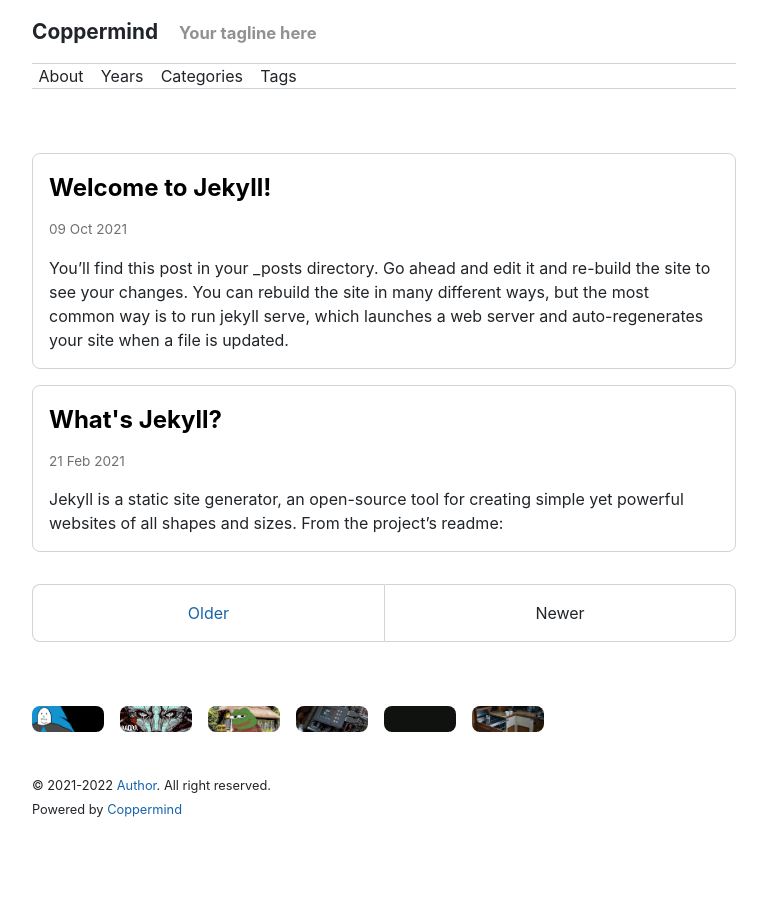
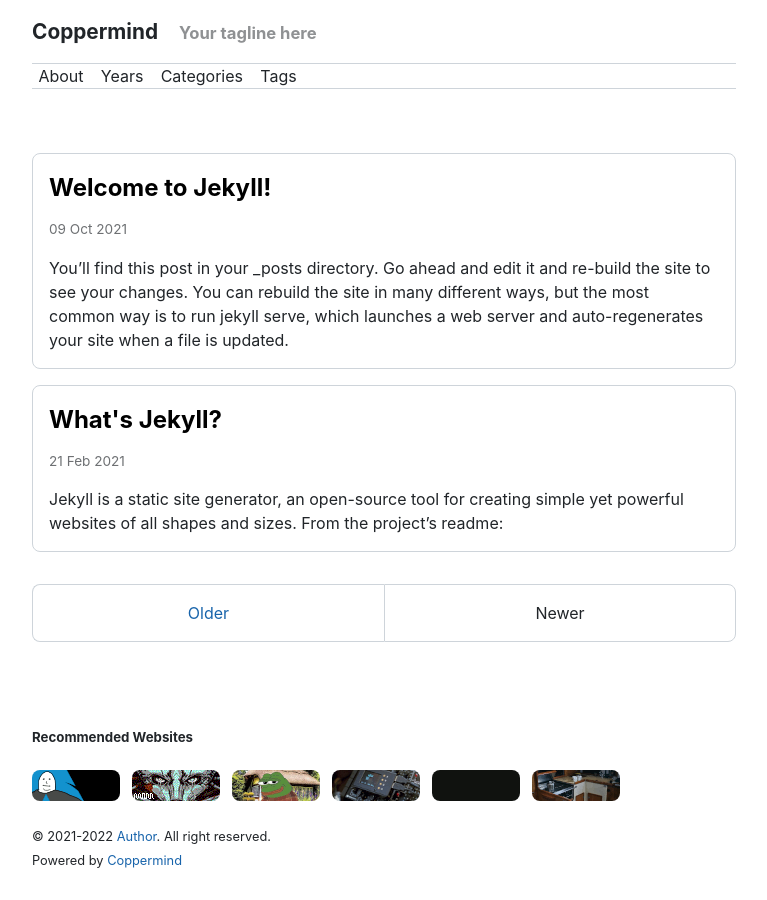
Before and after one commit to JesseWilliamson/Coppermind, a Jekyll site: the page built from index.html, in a window 1280 px wide. Shown: the whole page, without its empty margins (256-1023 px from the left). Built offline with Jekyll 4.4.1, drawn with Linux system fonts in a browser that asks for light colours; nearby versions of some CDN libraries; the list of posts is cut into pages by our own code.

Commit message:
Fixed pin formatting and added a subheading for pins

```diff
--- a/Gemfile
+++ b/Gemfile
@@ -2,3 +2,5 @@
 
 source "https://rubygems.org"
 gemspec
+
+gem "webrick", "~> 1.7"
--- a/_includes/footer.html
+++ b/_includes/footer.html
@@ -1,19 +1,19 @@
 
 <footer class="footer">
 
-  <div class="pinlist">
-    {% if site.data.pins %}
-      {% for item in site.data.pins %}
-        <a href="{{ item.url }}" class="pin">
-          <img src="/assets/pins/{{ item.image }}.gif">
-        </a>
-      {% endfor %}
-    {% endif %}
+{% if site.data.pins %}
+<h5>Recommended Websites</h5>
+<div class="pinlist">
+  {% for item in site.data.pins %}
+  <div>
+    <a href="{{ item.url }}">
+      <img src="/assets/pins/{{ item.image }}.gif">
+    </a>
   </div>
+  {% endfor %}
+</div>
+{% endif %}
   <br>
-
-  <!-- <p>The quick brown fox jumps over the lazy dog. The quick brown fox jumps over the lazy dog. The quick brown fox jumps over the lazy dog. The quick brown fox jumps over the lazy dog. The quick brown fox jumps over the lazy dog. The quick brown fox jumps over the lazy dog. The quick brown fox jumps over the lazy dog. The quick brown fox jumps over the lazy dog. The quick brown fox jumps over the lazy dog. The quick brown fox jumps over the lazy dog. The quick brown fox jumps over the lazy dog. The quick brown fox jumps over the lazy dog. The quick brown fox jumps over the lazy dog. The quick brown fox jumps over the lazy dog. </p> -->
-
 
   <div class="attribution">
 
--- a/_sass/monophase/_layout.scss
+++ b/_sass/monophase/_layout.scss
@@ -4,7 +4,9 @@
   padding-right: var(--spacer);
   margin-left: auto;
   margin-right: auto;
+  justify-content: space-around;
 }
+
 
 @media screen and (min-width: $md-screen) {
   .container {
@@ -259,6 +261,12 @@ a.pagination-item:hover {
  * Footer
  */
 
+ .pinlist {
+  display: inline-flex;
+  flex-wrap: wrap;
+  gap: 12px;
+}
+
 .footer {
   padding-top: var(--spacer);
   padding-bottom: var(--spacer);
@@ -292,13 +300,6 @@ a.pagination-item:hover {
   // }
   .attribution {
     display: flex;
-  }
-  .pinlist{
-    display:flex;
-    // border:3px solid black;
-    flex-direction:row;
-    flex-wrap:wrap;
-    // justify-content: center;
   }
   .attribution-column {
     width: 100%;
```
